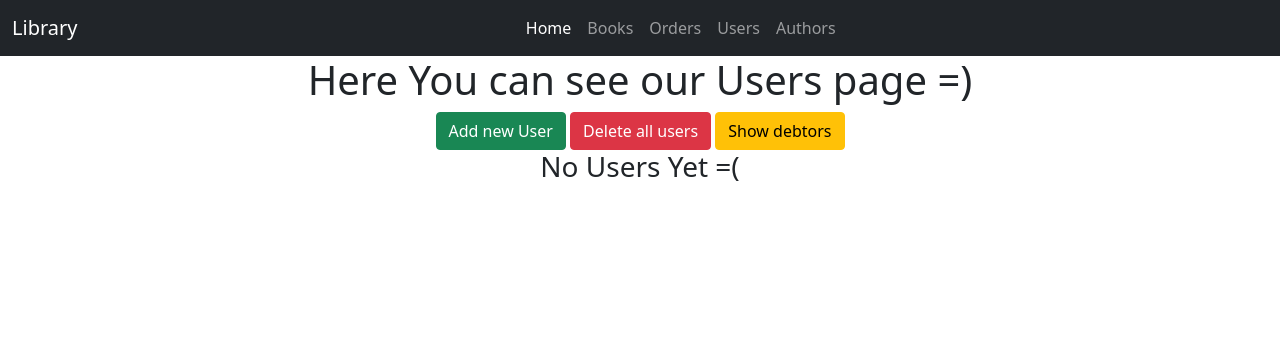
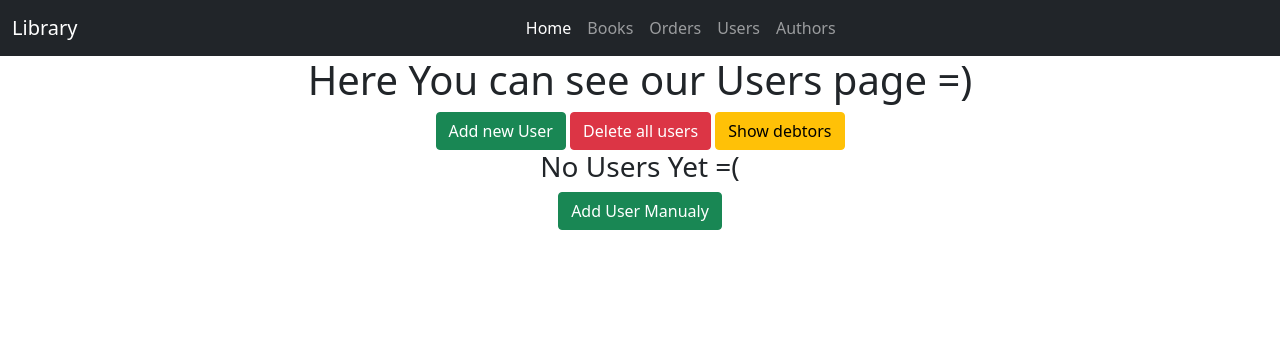
Before and after one commit to exxuxx/om7-sprint17-team10, a Django app: page /users in a window 1280 px wide. Shown: the top 356 px of the page. Run offline with Django 3.2, Linux system fonts and the light colour scheme; some libraries are stand-ins or nearby versions.

Commit message:
add create and update func

```diff
--- a/authentication/urls.py
+++ b/authentication/urls.py
@@ -9,5 +9,6 @@ urlpatterns = [
     path('users', views.users, name='users'),
     path('add', views.add_user, name='add_user'),
     path('debtors', views.debtors, name='debtors'),
-    path('del', views.delete_users, name='delete_users')
+    path('del', views.delete_users, name='delete_users'),
+    path('<int:id>', views.user_form, name='user_form')
 ]
--- a/authentication/views.py
+++ b/authentication/views.py
@@ -3,6 +3,40 @@ from .models import *
 from order.models import *
 import string
 import random
+from django import forms
+
+class UserForm(forms.ModelForm):
+    class Meta:
+        model = CustomUser
+        fields = {'first_name', 'last_name', 'middle_name', 'email'}
+        lables = {
+            'first_name': 'First Name',
+            'last_name': 'Last Name',
+            'middle_name': 'Middle Name',
+            'email': 'email'
+        }
+
+def user_form(request, id = 0):
+    if request.method == "GET":
+        if id == 0:
+            form = UserForm()
+        else:
+            user = CustomUser.get_by_id(id)
+            form = UserForm(instance=user)
+        return render(request, "pages/user_form.html", context = {
+            "form": form,
+            "id": id
+        })
+    else:
+        if id == 0:
+            form = UserForm(request.POST)
+        else:
+            user = CustomUser.get_by_id(id)
+            form = UserForm(request.POST, instance=user)
+    if form.is_valid():
+        form.save()
+    return redirect('authentication:users')
+
 
 def users(request):
     context = {
--- a/templates/pages/users.html
+++ b/templates/pages/users.html
@@ -21,7 +21,7 @@
             <tbody>
                 {% for user in users %}
               <tr class='authors_info'>
-                <th scope="row">{{user.id}}</th>
+                <th scope="row"><a href="{{user.id}}">{{user.id}}</a></th>
                 <td>{{user.first_name}}</td>
                 <td>{{user.middle_name}}</td>
                 <td>{{user.last_name}}</td>
@@ -36,4 +36,6 @@
         {% endif %}
     </span></div>
 
+<a class="btn btn-success" href="/0">Add User Manualy</a>
+
 {% endblock content %}
```
Also changed, not shown: templates/pages/user_form.html (added, +17 -0 lines).
